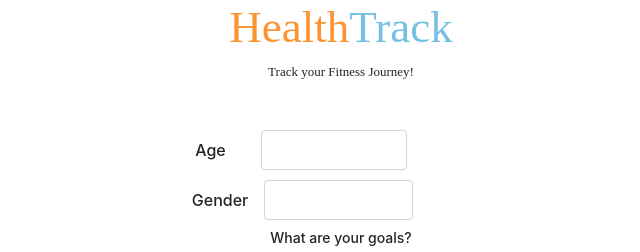
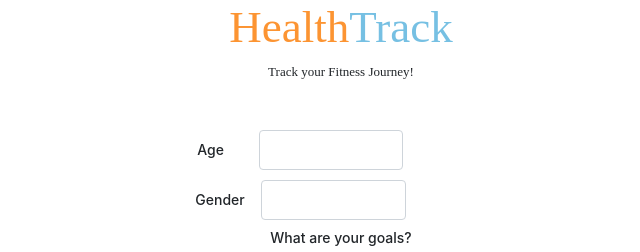
Before and after one commit to HamidNassehi/HealthTrack, a plain HTML site: page index.html in a window 1280 px wide. Shown: the top 252 px of the page, 299-939 px from the left. Drawn offline with nearby package versions, Linux system fonts and the light colour scheme; a web font is replaced by a local one.

Commit message:
Update index.html

```diff
--- a/index.html
+++ b/index.html
@@ -23,12 +23,12 @@
         style="color: white; border-style:groove; width: 100%; font-family: cpmono-plain; font-size: 20px;">Continue</button>
     </div>
     <span style="display: flex; flex-direction: row; align-items: center;" class="" id="ageinput">
-      <h6 style="">Age</h6>
+        <h6 style="font-size: 14px;">Age</h6>
       <input id="agetextbar" onclick="openKeyboard()" type="number" class="form-control" placeholder=""
         style="width: 50%; height: 40px; font-family: cpmono-plain; margin-left: 35px; margin-bottom: 10px;">
     </span>
     <span style="display: flex; flex-direction: row; align-items: center;" class="" id="genderinput">
-      <h6 style="">Gender</h6>
+      <h6 style="font-size: 14px;">Gender</h6>
       <input id="gendertextbar" onclick="openKeyboard()" type="text" class="form-control" placeholder=""
         style="width: 50%; height: 40px; font-family: cpmono-plain; margin-left: 16px; margin-bottom: 10px;">
     </span>
```
